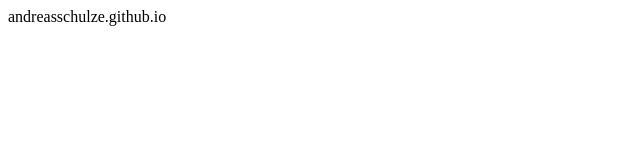
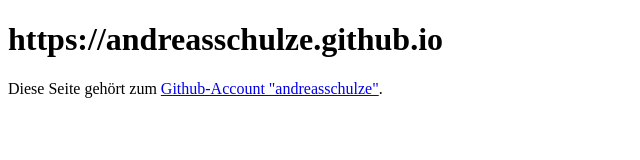
Before and after one commit to andreasschulze/andreasschulze.github.io, a plain HTML site: page index.html in a window 1280 px wide. Shown: the whole page, without its empty margins (0-640 px from the left). Drawn offline with Linux system fonts and the light colour scheme.

Commit message:
Link zu github

```diff
--- a/index.html
+++ b/index.html
@@ -4,8 +4,9 @@
   <title>andreasschulze.github.io</title>
  </head>
  <body>
+  <h1>https://andreasschulze.github.io</h1>
   <div>
-   andreasschulze.github.io
+   Diese Seite gehört zum <a href="https://github.com/andreasschulze/">Github-Account &quot;andreasschulze&quot;</a>.
   </div>
  </body>
 </html>
```
